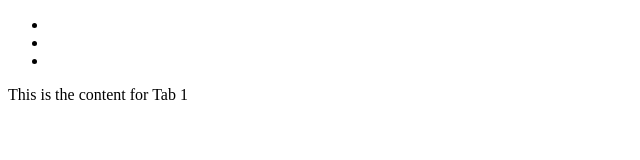
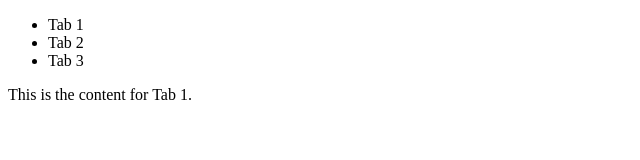
Before and after one commit to acciojob/react-composition-1-arjunsinghbazal, a React app: page / in a window 1280 px wide. Shown: the top 160 px of the page, without its empty margins (0-640 px from the left). Built offline with nearby package versions, Linux system fonts and the light colour scheme.

Commit message:
submitting code-Sat Jun 10 2023 22:08:49 GMT+0530 (India Standard Time)

```diff
--- a/src/components/App.js
+++ b/src/components/App.js
@@ -4,9 +4,9 @@ import Tab from "./Tab";
 
 const App = () => {
  const tabs=[
-  {title:"Tab 1",content:"This is the content for Tab 1"},
-  {title:"Tab 2",content:"This is the content for Tab 2"},
-  {title:"Tab 3",content:"This is the content for Tab 3"}
+  {title:"Tab 1",content:"This is the content for Tab 1."},
+  {title:"Tab 2",content:"This is the content for Tab 2."},
+  {title:"Tab 3",content:"This is the content for Tab 3."}
  ]
  return (
   <Tab tabs={tabs}/>
--- a/src/components/Tab.js
+++ b/src/components/Tab.js
@@ -9,7 +9,7 @@ const Tab=({tabs})=>{
      <>
         <ul>
            {tabs.map((items,index)=>
-            <li key={index} onClick={()=>{upd(index)}} className={cur===index?"Active":""}>{tabs.title}</li>
+            <li key={index} onClick={()=>{upd(index)}} className={cur===index?"Active":""}>{items.title}</li>
            )}
         </ul>
         <div>{tabs[cur].content}</div>
```
